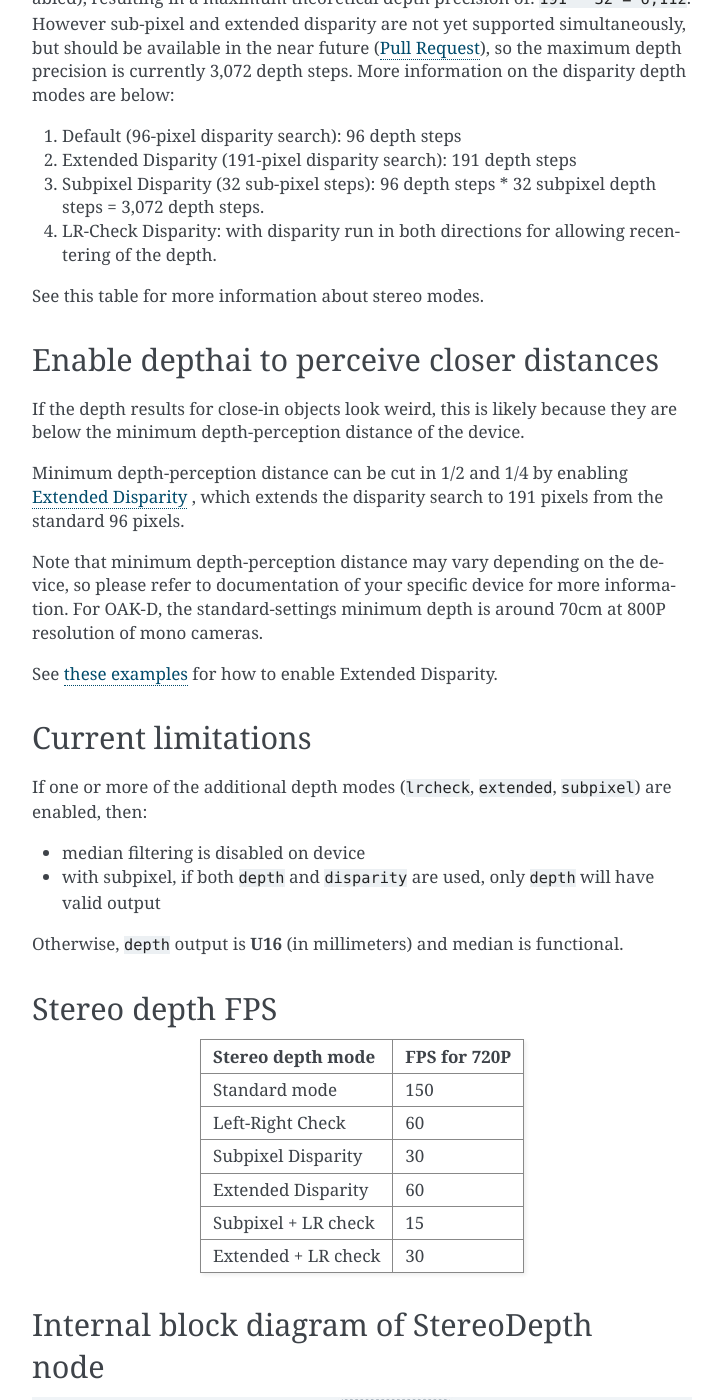
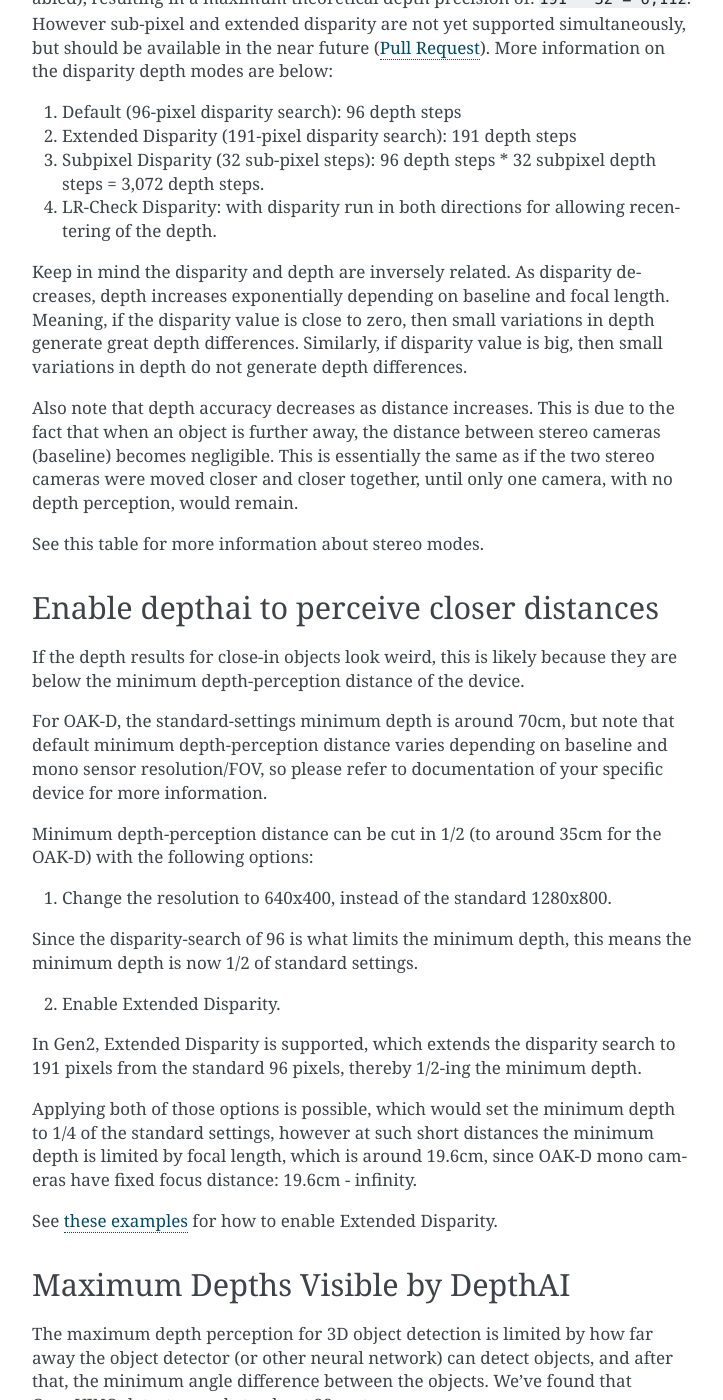
Before and after one commit to luxonis/depthai-python, a Sphinx documentation site: the page built from docs/source/components/nodes/stereo_depth.rst, in a window 1280 px wide and 1400 px high, scrolled down 1491 px. Shown: the whole window, without its empty margins (388-1111 px from the left). Built offline with Sphinx 7.4.7, drawn with Linux system fonts in a browser that asks for light colours; pages that are not in the unit, such as notebooks, are missing from menus; the version number could not be read and is left out; some of the changed text lies outside the part shown.

Commit message:
Updated according to PR comments

```diff
--- a/docs/source/components/nodes/stereo_depth.rst
+++ b/docs/source/components/nodes/stereo_depth.rst
@@ -69,12 +69,16 @@
 
 DepthAI has either a 96-pixel (default) or 191-pixel disparity search (when Extended Disparity is enabled) and either a full-pixel (default) or sub-pixel matching with precision of 32 sub-pixel steps (when Sub-Pixel Disparity is enabled), resulting in a maximum theoretical depth precision of:
 :code:`191 * 32 = 6,112`.
-However sub-pixel and extended disparity are not yet supported simultaneously, but should be available in the near future (`Pull Request <https://github.com/luxonis/depthai-python/pull/347>`__), so the maximum depth precision is currently 3,072 depth steps.  More information on the disparity depth modes are below:
+However sub-pixel and extended disparity are not yet supported simultaneously, but should be available in the near future (`Pull Request <https://github.com/luxonis/depthai-python/pull/347>`__). More information on the disparity depth modes are below:
 
 #. Default (96-pixel disparity search): 96 depth steps
 #. Extended Disparity (191-pixel disparity search): 191 depth steps
 #. Subpixel Disparity (32 sub-pixel steps): 96 depth steps * 32 subpixel depth steps = 3,072 depth steps.
 #. LR-Check Disparity: with disparity run in both directions for allowing recentering of the depth.
+
+Keep in mind the disparity and depth are inversely related. As disparity decreases, depth increases exponentially depending on baseline and focal length. Meaning, if the disparity value is close to zero, then small variations in depth generate great depth differences. Similarly, if disparity value is big, then small variations in depth do not generate depth differences.
+
+Also note that depth accuracy decreases as distance increases. This is due to the fact that when an object is further away, the distance between stereo cameras (baseline) becomes negligible. This is essentially the same as if the two stereo cameras were moved closer and closer together, until only one camera, with no depth perception, would remain.
 
 See :ref:`this <Currently configurable blocks>` table for more information about stereo modes.
 
@@ -83,11 +87,41 @@
 
 If the depth results for close-in objects look weird, this is likely because they are below the minimum depth-perception distance of the device.
 
-Minimum depth-perception distance can be cut in 1/2 and 1/4 by enabling `Extended Disparity <https://docs.luxonis.com/en/latest/pages/faq/#extended-disparity>`__ , which extends the disparity search to 191 pixels from the standard 96 pixels.
+For OAK-D, the standard-settings minimum depth is around 70cm, but note that default minimum depth-perception distance varies depending on baseline and mono sensor resolution/FOV, so please refer to documentation of your specific device for more information.
 
-Note that minimum depth-perception distance may vary depending on the device, so please refer to documentation of your specific device for more information. For OAK-D, the standard-settings minimum depth is around 70cm at 800P resolution of mono cameras.
+Minimum depth-perception distance can be cut in 1/2 (to around 35cm for the OAK-D) with the following options:
+
+1. Change the resolution to 640x400, instead of the standard 1280x800.
+
+Since the disparity-search of 96 is what limits the minimum depth, this means the minimum depth is now 1/2 of standard settings.
+
+2. Enable Extended Disparity.
+
+In Gen2, Extended Disparity is supported, which extends the disparity search to 191 pixels from the standard 96 pixels, thereby 1/2-ing the minimum depth.
+
+Applying both of those options is possible, which would set the minimum depth to 1/4 of the standard settings, however at such short distances the minimum depth is limited by focal length, which is around 19.6cm, since OAK-D mono cameras have fixed focus distance: 19.6cm - infinity.
 
 See `these examples <https://github.com/luxonis/depthai-experiments/tree/master/gen2-camera-demo#real-time-depth-from-depthai-stereo-pair>`__ for how to enable Extended Disparity.
+
+Maximum Depths Visible by DepthAI
+#################################
+
+The maximum depth perception for 3D object detection is limited by how far away the object detector (or other neural network) can detect objects, and after that, the minimum angle difference between the objects. We’ve found that OpenVINO detects people to about 22 meters or so.
+
+So if the object detector is not the limit, the maximum distance will be limited by the physics of the baseline and the number of pixels. So once an object is less than 0.056 degrees (which corresponds to 1 pixel) difference between one camera to the other, it is past the point where full-pixel disparity can be done. The formula used to calculate this distance is an approximation, but is as follows:
+
+.. code-block:: python
+
+  Dm = (baseline/2) * tan_d((90 - HFOV / HPixels)*pi/2)
+
+So using this formula for existing models the *theoretical* max distance is:
+
+- `OAK-D <https://docs.luxonis.com/projects/hardware/en/latest/pages/BW1098OAK.html>`__ (7.5cm baseline): 38.4 meters
+- `OAK-D-CM4 <https://docs.luxonis.com/projects/hardware/en/latest/pages/DM1097.html>`__ (9cm baseline): 46 meters
+
+But these theoretical maximums are not achievable in the real-world, as the disparity matching is not perfect, nor are the optics, image sensor, etc., so the actual maximum depth will be application-specific depending on lighting, neural model, feature sizes, baselines, etc.
+
+We also support subpixel depth mode, which extends this theoretical max, but again this will likely not be the *actual* limit of the max object detection distance, but rather the neural network itself will be. This subpixel use will likely have application-specific benefits.
 
 Current limitations
 ###################
```
